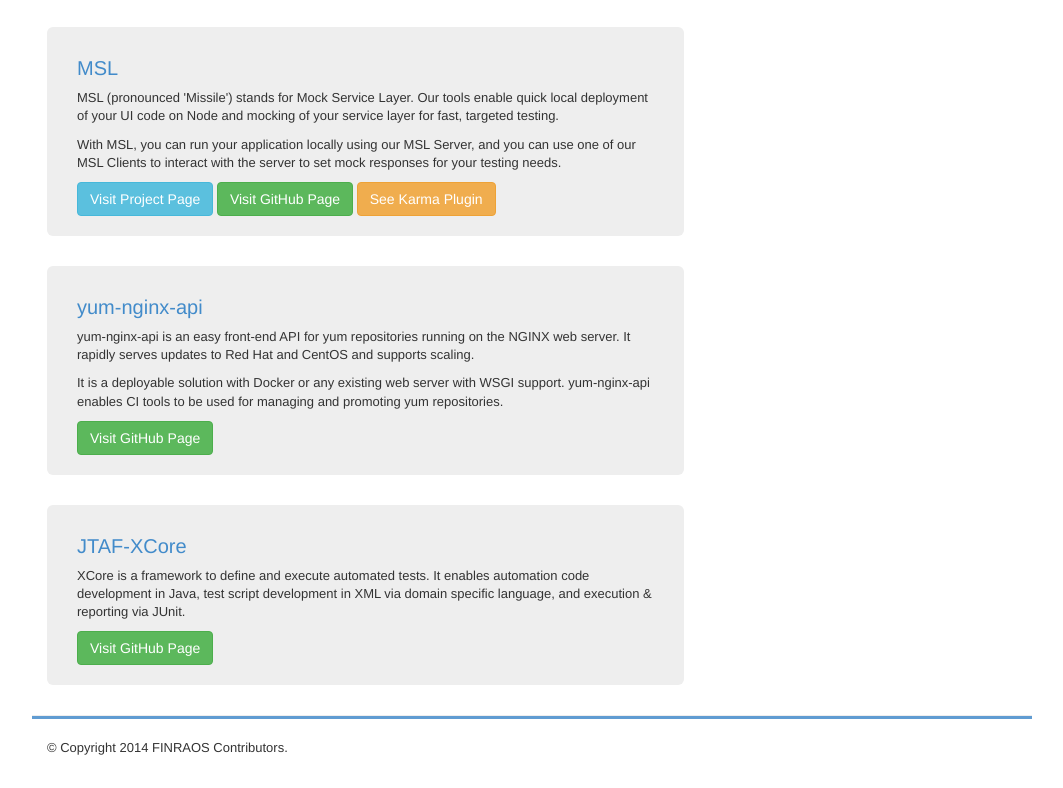
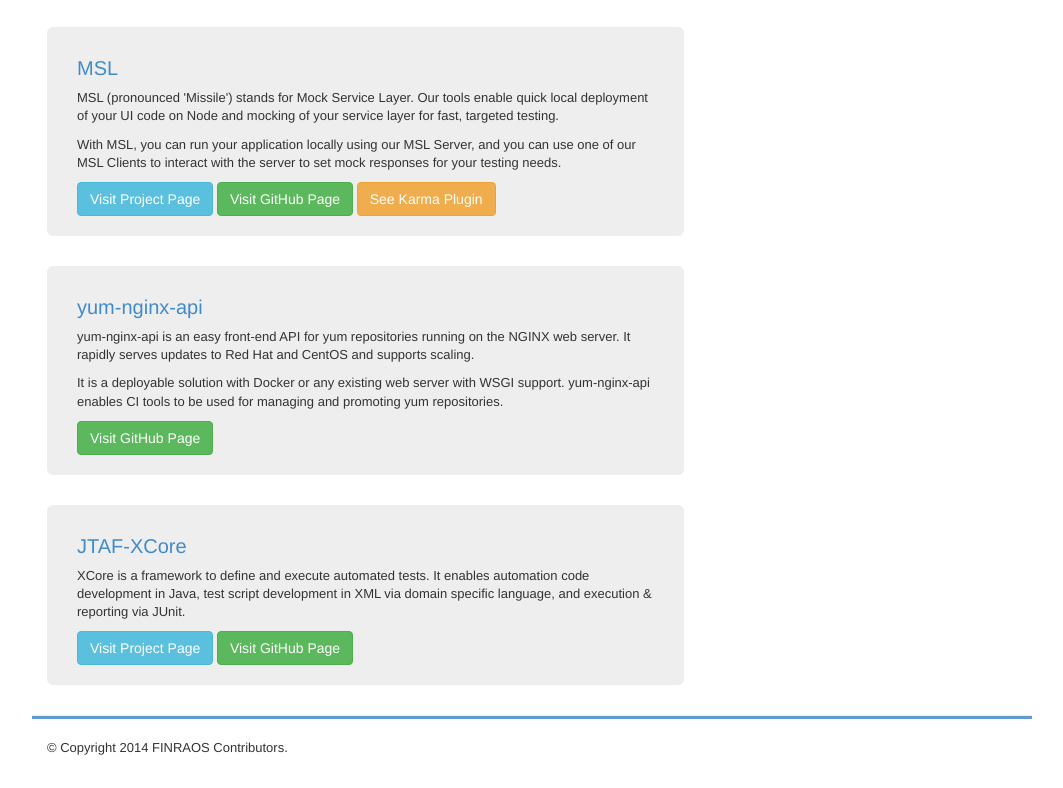
Before and after one commit to FINRAOS/finraos.github.com, a plain HTML site: page index.html in a window 1280 px wide. Shown: the part 717-1505 px from the top of the page, without its empty margins (108-1171 px from the left). Drawn offline with Linux system fonts and the light colour scheme.

Commit message:
Added JTAF-XCore

```diff
--- a/index.html
+++ b/index.html
@@ -313,10 +313,16 @@ body {
 						<h3>JTAF-XCore</h3>
 						<p>XCore is a framework to define and execute automated tests. It enables automation code development in Java, test script development in XML via domain specific language, and execution & reporting via JUnit.</p>
 						<p>
+							<a class="btn btn-md btn-info"
+								href="http://finraos.github.io/JTAF-XCore" role="button"
+								target="_blank"
+								onClick="_gaq.push(['_trackEvent', 'Click', 'JTAF-XCore Landing Page']);">
+								Visit Project Page
+							</a>
 							<a class="btn btn-md btn-success"
 								href="https://github.com/FINRAOS/JTAF-XCore"
 								role="button" target="_blank"
-								onClick="_gaq.push(['_trackEvent', 'Click', 'XCore GitHub Page']);">
+								onClick="_gaq.push(['_trackEvent', 'Click', 'JTAF-XCore GitHub Page']);">
 								Visit GitHub Page
 							</a>
 						</p>
```
